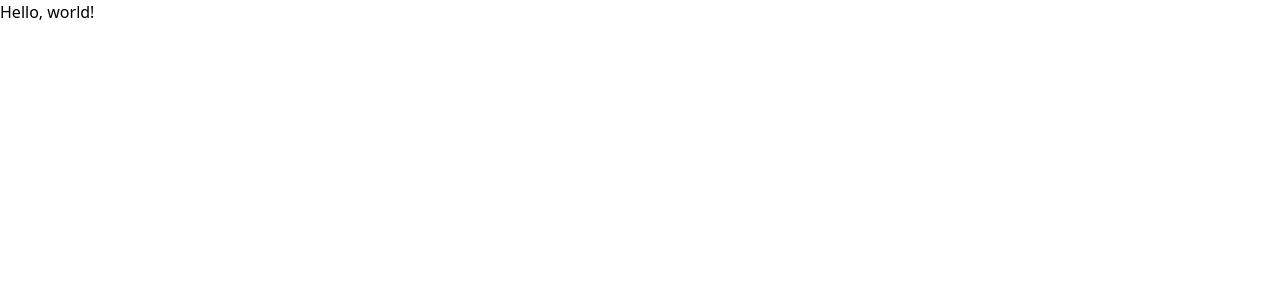
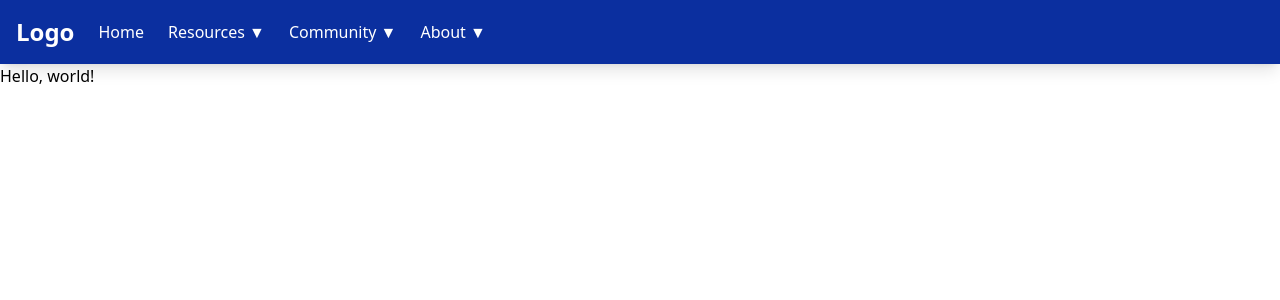
Before and after one commit to alfiyafatima09/disaster-ready-website, a Next.js app: page / in a window 1280 px wide. Shown: the top 300 px of the page. Built offline with nearby package versions, Linux system fonts and the light colour scheme.

Commit message:
Navbar created

```diff
--- a/app/layout.tsx
+++ b/app/layout.tsx
@@ -1,9 +1,10 @@
-import type { Metadata } from "next";
-import "./globals.css";
+import type { Metadata } from 'next';
+import Navbar from '../components/Navbar'; // Import the Navbar component
+import './globals.css';
 
 export const metadata: Metadata = {
-  title: "Create Next App",
-  description: "Generated by create next app",
+  title: "RescueRing",
+  description: "Disaster Management System",
 };
 
 export default function RootLayout({
@@ -14,7 +15,8 @@ export default function RootLayout({
   return (
     <html lang="en">
       <body className="antialiased">
-        {children}
+        <Navbar /> {/* Include the Navbar here */}
+        <main>{children}</main>
       </body>
     </html>
   );
--- /dev/null
+++ b/components/Navbar.tsx
@@ -0,0 +1,158 @@
+"use client";
+
+import { useState } from 'react';
+import Link from 'next/link';
+import { FaBars, FaTimes } from 'react-icons/fa';
+
+const Navbar: React.FC = () => {
+  const [isMenuOpen, setIsMenuOpen] = useState(false);
+  const [dropdown, setDropdown] = useState<string | null>(null);
+
+  const toggleMenu = () => setIsMenuOpen(!isMenuOpen);
+  const toggleDropdown = (menu: string) => {
+    if (dropdown === menu) {
+      setDropdown(null);
+    } else {
+      setDropdown(menu);
+    }
+  };
+
+  return (
+    <nav className="bg-[#0B2F9F] text-white shadow-lg">
+      <div className="container mx-auto flex items-center justify-between p-4">
+        {/* Logo and Main Links for Desktop */}
+        <div className="flex items-center space-x-6 flex-grow">
+          <Link href="/" className="text-2xl font-bold" onClick={() => setIsMenuOpen(false)}>
+            {/* Replace with your logo */}
+            Logo
+          </Link>
+          <div className="hidden md:flex space-x-6">
+            <Link href="/" className="hover:text-gray-300 transition-colors duration-300">
+              Home
+            </Link>
+            <div className="relative">
+              <button
+                onClick={() => toggleDropdown('resources')}
+                className="hover:text-gray-300 transition-colors duration-300"
+              >
+                Resources ▼
+              </button>
+              {dropdown === 'resources' && (
+                <div className="absolute top-full left-0 mt-2 bg-white text-black py-2 rounded shadow-md w-48">
+                  <Link href="/" className="block px-4 py-2 hover:bg-gray-100 transition-colors duration-300" onClick={() => setIsMenuOpen(false)}>
+                    Preparedness
+                  </Link>
+                  <Link href="/" className="block px-4 py-2 hover:bg-gray-100 transition-colors duration-300" onClick={() => setIsMenuOpen(false)}>
+                    Government Schemes
+                  </Link>
+                  <Link href="/" className="block px-4 py-2 hover:bg-gray-100 transition-colors duration-300" onClick={() => setIsMenuOpen(false)}>
+                    Educate Yourself
+                  </Link>
+                </div>
+              )}
+            </div>
+            <div className="relative">
+              <button
+                onClick={() => toggleDropdown('community')}
+                className="hover:text-gray-300 transition-colors duration-300"
+              >
+                Community ▼
+              </button>
+              {dropdown === 'community' && (
+                <div className="absolute top-full left-0 mt-2 bg-white text-black py-2 rounded shadow-md w-48">
+                  <Link href="/volunteers" className="block px-4 py-2 hover:bg-gray-100 transition-colors duration-300" onClick={() => setIsMenuOpen(false)}>
+                    Volunteers
+                  </Link>
+                  <Link href="/" className="block px-4 py-2 hover:bg-gray-100 transition-colors duration-300" onClick={() => setIsMenuOpen(false)}>
+                    Community Initiatives
+                  </Link>
+                </div>
+              )}
+            </div>
+            <div className="relative">
+              <button
+                onClick={() => toggleDropdown('about')}
+                className="hover:text-gray-300 transition-colors duration-300"
+              >
+                About ▼
+              </button>
+              {dropdown === 'about' && (
+                <div className="absolute top-full left-0 mt-2 bg-white text-black py-2 rounded shadow-md w-48">
+                  <Link href="/" className="block px-4 py-2 hover:bg-gray-100 transition-colors duration-300" onClick={() => setIsMenuOpen(false)}>
+                    About Our App
+                  </Link>
+                </div>
+              )}
+            </div>
+          </div>
+        </div>
+
+        {/* Mobile Menu Button */}
+        <div className="md:hidden flex items-center">
+          <button onClick={toggleMenu} className="text-white">
+            {isMenuOpen ? <FaTimes size={24} /> : <FaBars size={24} />}
+          </button>
+        </div>
+      </div>
+
+      {/* Mobile Menu */}
+      {isMenuOpen && (
+        <div className="md:hidden bg-[#0B2F9F] text-white p-4">
+          <Link href="/" className="block py-2 hover:text-gray-300 transition-colors duration-300" onClick={toggleMenu}>
+            Home
+          </Link>
+          <button
+            onClick={() => toggleDropdown('resources')}
+            className="block py-2 hover:text-gray-300 transition-colors duration-300"
+          >
+            Resources ▼
+          </button>
+          {dropdown === 'resources' && (
+            <div className="pl-4">
+              <Link href="/" className="block py-2 hover:text-gray-300 transition-colors duration-300" onClick={toggleMenu}>
+                Preparedness
+              </Link>
+              <Link href="/" className="block py-2 hover:text-gray-300 transition-colors duration-300" onClick={toggleMenu}>
+                Government Schemes
+              </Link>
+              <Link href="/" className="block py-2 hover:text-gray-300 transition-colors duration-300" onClick={toggleMenu}>
+                Educate Yourself
+              </Link>
+            </div>
+          )}
+          <button
+            onClick={() => toggleDropdown('community')}
+            className="block py-2 hover:text-gray-300 transition-colors duration-300"
+          >
+            Community ▼
+          </button>
+          {dropdown === 'community' && (
+            <div className="pl-4">
+              <Link href="/" className="block py-2 hover:text-gray-300 transition-colors duration-300" onClick={toggleMenu}>
+                Volunteers
+              </Link>
+              <Link href="/" className="block py-2 hover:text-gray-300 transition-colors duration-300" onClick={toggleMenu}>
+                Community Initiatives
+              </Link>
+            </div>
+          )}
+          <button
+            onClick={() => toggleDropdown('about')}
+            className="block py-2 hover:text-gray-300 transition-colors duration-300"
+          >
+            About ▼
+          </button>
+          {dropdown === 'about' && (
+            <div className="pl-4">
+              <Link href="/" className="block py-2 hover:text-gray-300 transition-colors duration-300" onClick={toggleMenu}>
+                About Our App
+              </Link>
+            </div>
+          )}
+        </div>
+      )}
+    </nav>
+  );
+};
+
+export default Navbar;
--- a/package.json
+++ b/package.json
@@ -9,10 +9,12 @@
     "lint": "next lint"
   },
   "dependencies": {
+    "@types/react-icons": "^2.2.7",
     "firebase": "^10.13.1",
     "next": "14.2.10",
-    "react": "^18",
-    "react-dom": "^18"
+    "react": "^18.3.1",
+    "react-dom": "^18.3.1",
+    "react-icons": "^5.3.0"
   },
   "devDependencies": {
     "@types/node": "^20",
```
Also changed, not shown: 1 other file (tests, documents, lock files or other folders).
